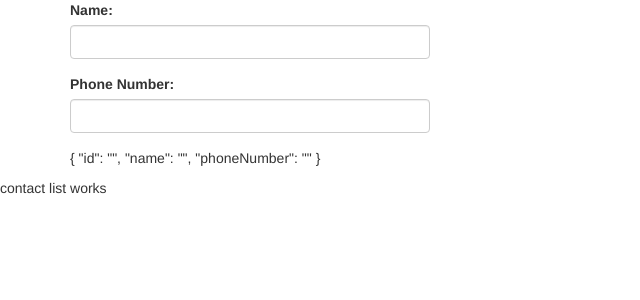
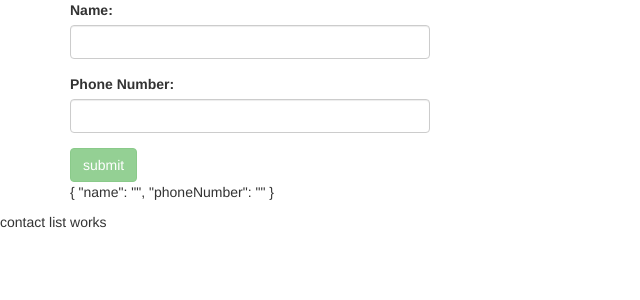
Before and after one commit to sedc-codecademy/sedc5-angular-dzevo, an Angular app in the folder group-en/second-app/: page / in a window 1280 px wide. Shown: the top 300 px of the page, without its empty margins (0-640 px from the left). Built offline with nearby package versions, Linux system fonts and the light colour scheme.

Commit message:
modified form

```diff
--- a/group-en/second-app/src/app/components/create-contact.component.html
+++ b/group-en/second-app/src/app/components/create-contact.component.html
@@ -1,17 +1,21 @@
 <div class="container">
     <div class="row">
         <div class="col-md-4">
-            <form>
+            <form  #contactForm="ngForm" novalidate>
                 <div class="form-group">
                     <label for="name">Name:</label>
-                    <input id="name" name="name" type="text" [(ngModel)]="contact.name" class="form-control" />
+                    <input required id="name" name="name" type="text" [(ngModel)]="contact.name" class="form-control" />
                 </div>
                 <div class="form-group">
                     <label for="phoneNumber">Phone Number:</label>
-                    <input id="phoneNumber" name="phoneNumber" [(ngModel)]="contact.phoneNumber" type="text" class="form-control" />
+                    <input required id="phoneNumber" name="phoneNumber" [(ngModel)]="contact.phoneNumber" type="text" class="form-control" />
                 </div>
+                <!-- <div [hidden]="form.valid" >
+
+                </div> -->
+                <input type="submit" [disabled]="!contactForm.valid" class="btn btn-success" value="submit" />
             </form>
-            <p>{{ contact | json }}</p>
+            <p>{{ contactForms.value | json }}</p>
         </div>
     </div>
 </div>
--- a/group-en/second-app/src/app/components/create-contact.component.ts
+++ b/group-en/second-app/src/app/components/create-contact.component.ts
@@ -1,4 +1,5 @@
-import { Component, OnInit, Input } from "@angular/core"
+import { Component, ViewChild, OnInit, Input } from "@angular/core"
+import { NgForm } from "@angular/forms";
 import { Contact } from "../models/contact";
 @Component({
     selector: "create-contact",
@@ -8,6 +9,11 @@ export class CreateContactComponent implements OnInit {
     @Input()
     contact: Contact = Contact.empty();
 
-    ngOnInit() { }
+    @ViewChild("contactForm")
+    contactForms: NgForm;
+
+    ngOnInit() {
+        console.log(this.contactForms);
+     }
 
 }
```
